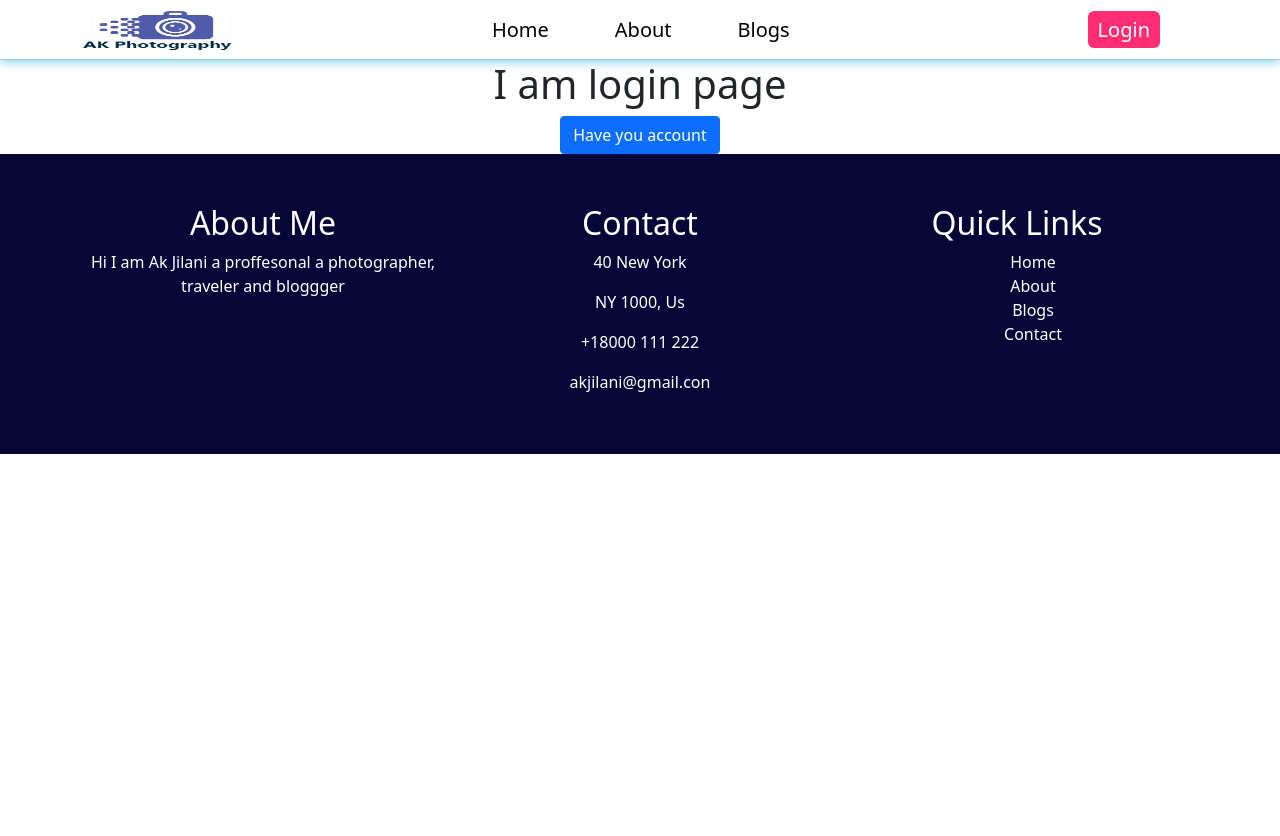
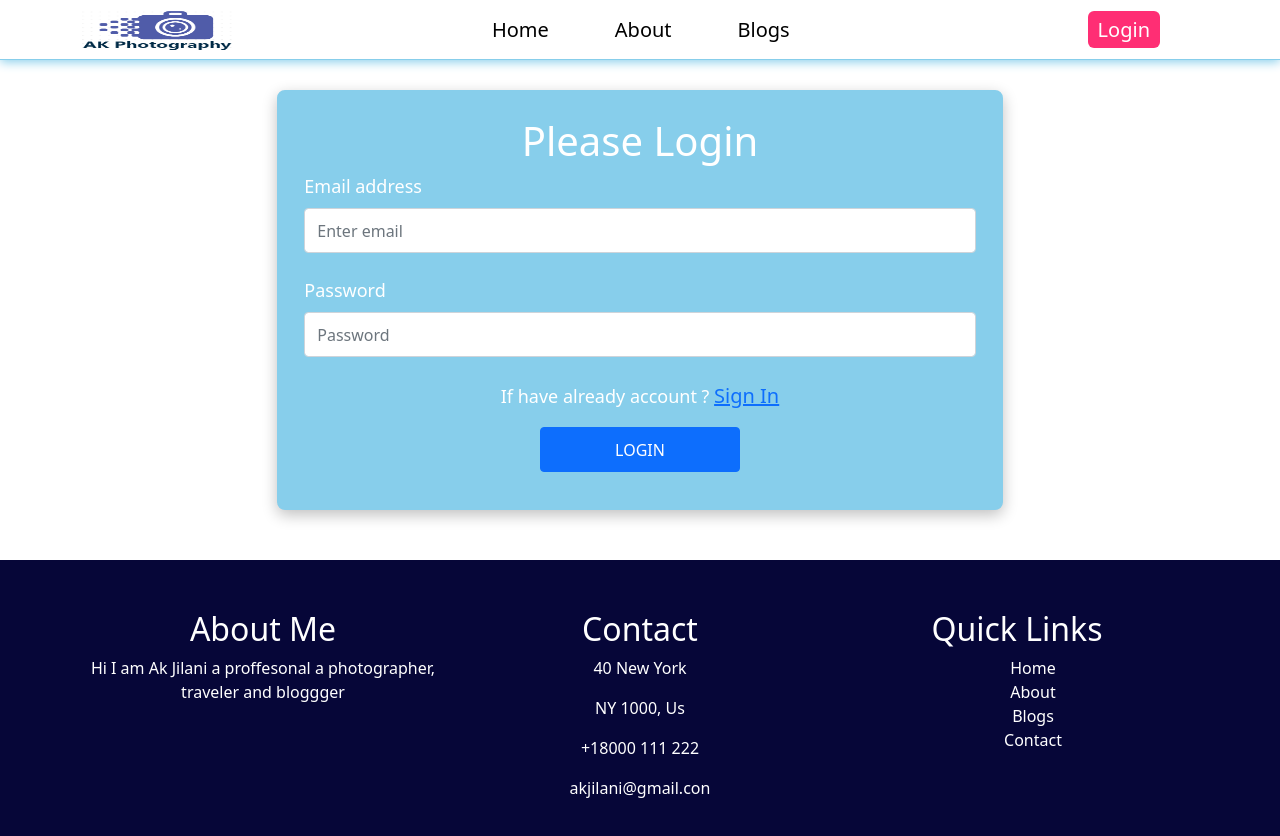
Before and after one commit to akjilani120/ak-photographer, a React (Create React App) app: page /login in a window 1280 px wide. Shown: the top 836 px of the page. Before the commit the page ends 800 px from the top, so only its background shows below. Built offline with nearby package versions, Linux system fonts and the light colour scheme.

Commit message:
login component style complete

```diff
--- a/src/Pages/Login/Login.js
+++ b/src/Pages/Login/Login.js
@@ -1,4 +1,5 @@
 import React from 'react';
+import { Button, Form } from 'react-bootstrap';
 import { useNavigate } from 'react-router-dom';
 
 const Login = () => {
@@ -7,9 +8,26 @@ const Login = () => {
         navigate("/signin")
     }
     return (
-        <div>
-            <h1>I am login page</h1>
-            <button onClick={handleSignIn} className='btn btn-primary'>Have you account</button>
+        <div className='container sign-header '>
+           <div className="form-header " style={{height:"420px"}}>
+               <h1 className=''>Please Login</h1>
+           <Form className=''>
+
+                <Form.Group className="mb-4 text-start" controlId="formBasicEmail">
+                    <Form.Label>Email address</Form.Label>
+                    <Form.Control type="email" placeholder="Enter email"  required/>
+                </Form.Group>
+
+                <Form.Group className="mb-4 text-start" controlId="formBasicPassword">
+                    <Form.Label>Password</Form.Label>
+                    <Form.Control type="password" placeholder="Password" required />
+                </Form.Group>
+                 <p className='have-account'>If have already account ? <span className='text-primary login-page' onClick={handleSignIn}>Sign In</span> </p>
+                <Button className='px-5 sign-btn' variant="primary" type="submit">
+                    Login
+                </Button>
+            </Form>
+           </div>
         </div>
     );
 };
--- a/src/Pages/Login/SignIn/SignIn.css
+++ b/src/Pages/Login/SignIn/SignIn.css
@@ -31,6 +31,15 @@ form input{
     font-weight: 500;
     text-transform: uppercase;
 }
+.have-account{
+    font-weight: 500;
+    font-size: 18px;
+}
+.login-page{
+    font-size: 20px;
+    text-decoration: underline;
+    cursor: pointer;
+}
 @media screen and (max-width:768px) {
     .form-header{
         width: 90%;
--- a/src/Pages/Login/SignIn/SignIn.js
+++ b/src/Pages/Login/SignIn/SignIn.js
@@ -1,7 +1,12 @@
 import React from 'react';
 import { Button, Form } from 'react-bootstrap';
+import { useNavigate } from 'react-router-dom';
 import './SignIn.css'
 const SignIn = () => {
+    const navigate=useNavigate()
+    const handleLogin=() =>{
+        navigate("/login")
+    }
     return (
         <div className='container sign-header '>
            <div className="form-header ">
@@ -20,9 +25,7 @@ const SignIn = () => {
                     <Form.Label>Password</Form.Label>
                     <Form.Control type="password" placeholder="Password" required />
                 </Form.Group>
-                <Form.Group className="mb-3 text-start" controlId="formBasicCheckbox">
-                    <Form.Check type="checkbox" label="Check me out" />
-                </Form.Group>
+                 <p className='have-account'>If have already account ? <span className='text-primary login-page' onClick={handleLogin}>Login</span> </p>
                 <Button className='px-5 sign-btn' variant="primary" type="submit">
                     Sign In
                 </Button>
```
